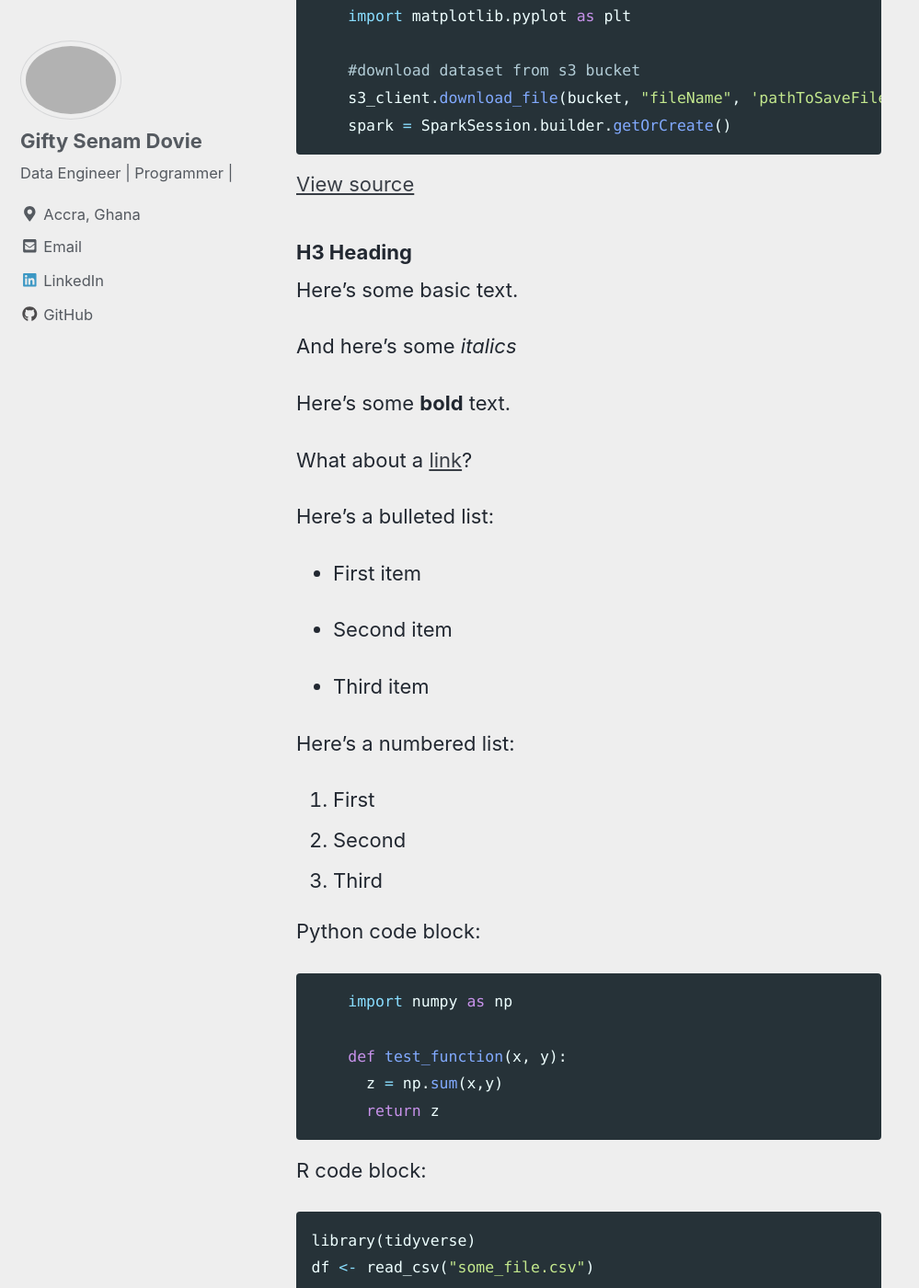
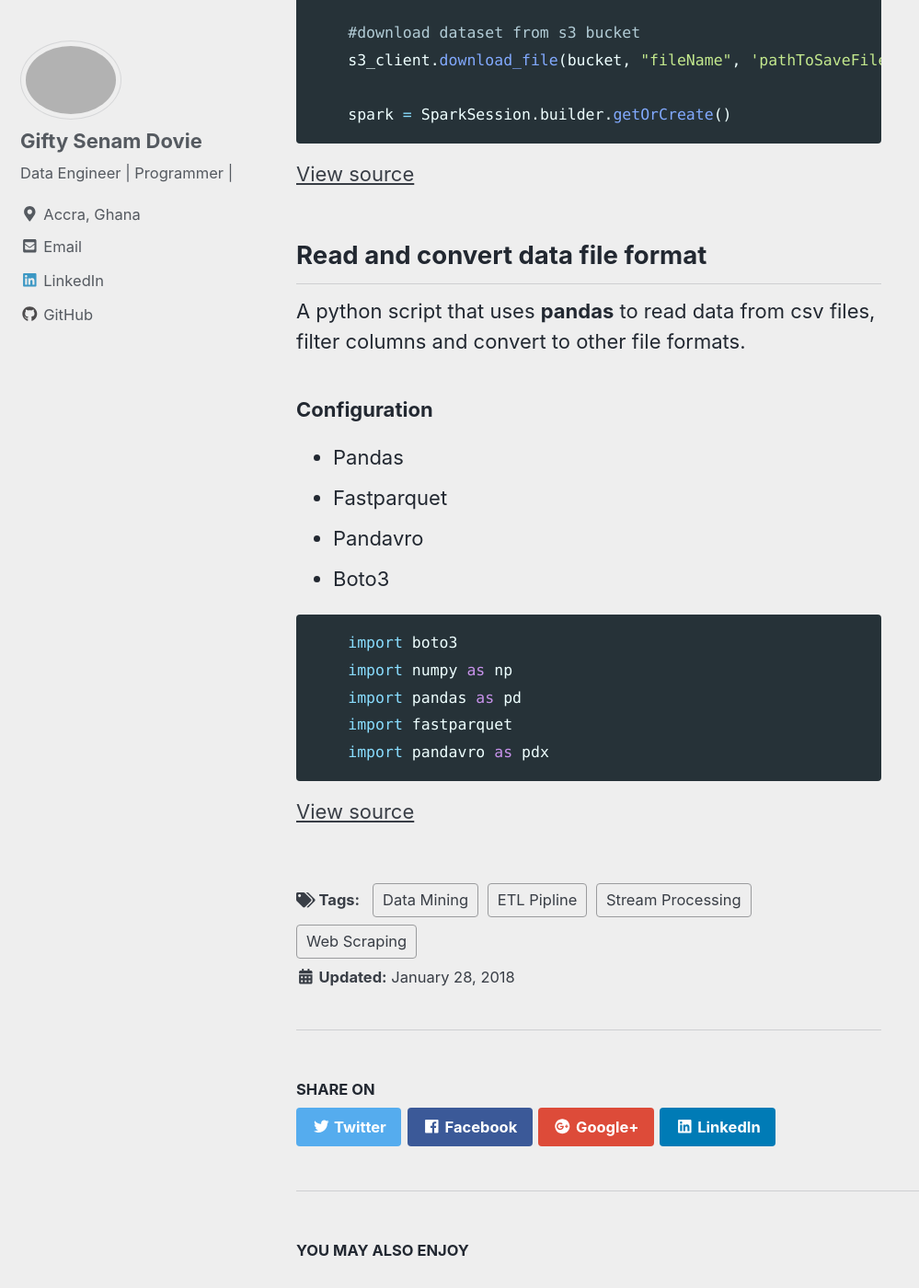
Before and after one commit to EnaSmoak/EnaSmoak.github.io, a Jekyll site: the page built from _posts/2018-01-28-perceptron.md, in a window 1280 px wide and 1400 px high, scrolled down 5777 px. Shown: the whole window at 92% size, without its empty margins (0-999 px from the left). Built offline with Jekyll 4.4.1, drawn with Linux system fonts in a browser that asks for light colours; nearby versions of some CDN libraries; formulas are drawn with MathJax 3; some of the changed text lies outside the part shown.

Commit message:
more updates

````diff
--- a/_posts/2018-01-28-perceptron.md
+++ b/_posts/2018-01-28-perceptron.md
@@ -148,63 +146,29 @@ the aim of this project is to process batch for data mining by:
 
     #download dataset from s3 bucket
     s3_client.download_file(bucket, "fileName", 'pathToSaveFile')
+
     spark = SparkSession.builder.getOrCreate()
 ```
 
 [View source](https://github.com/EnaSmoak/batch_processing)
 
-### H3 Heading
+## Read and convert data file format
 
-Here's some basic text.
+A python script that uses **pandas** to read data from csv files, filter columns and convert to other file formats.
 
-And here's some _italics_
+### Configuration
 
-Here's some **bold** text.
-
-What about a [link](https://github.com/dataoptimal)?
-
-Here's a bulleted list:
-
-- First item
-
-* Second item
-
-- Third item
-
-Here's a numbered list:
-
-1. First
-2. Second
-3. Third
-
-Python code block:
+- Pandas
+- Fastparquet
+- Pandavro
+- Boto3
 
 ```python
+    import boto3
     import numpy as np
-
-    def test_function(x, y):
-      z = np.sum(x,y)
-      return z
+    import pandas as pd
+    import fastparquet
+    import pandavro as pdx
 ```
 
-R code block:
-
-```r
-library(tidyverse)
-df <- read_csv("some_file.csv")
-head(df)
-```
-
-Here's some inline code `x+y`.
-
-Here's an image:
-<img src="{{ site.url }}{{ site.baseurl }}/images/perceptron/linsep.jpg" alt="linearly separable data">
-
-Here's another image using Kramdown:
-![alt]({{ site.url }}{{ site.baseurl }}/images/perceptron/linsep.jpg)
-
-Here's some math:
-
-$$z=x+y$$
-
-You can also put it inline $$z=x+y$$
+[View source](https://github.com/EnaSmoak/read-and-convert-with-pandas)
````
Also changed, not shown: other parts of _posts/2018-01-28-perceptron.md (+0 -2 lines).
